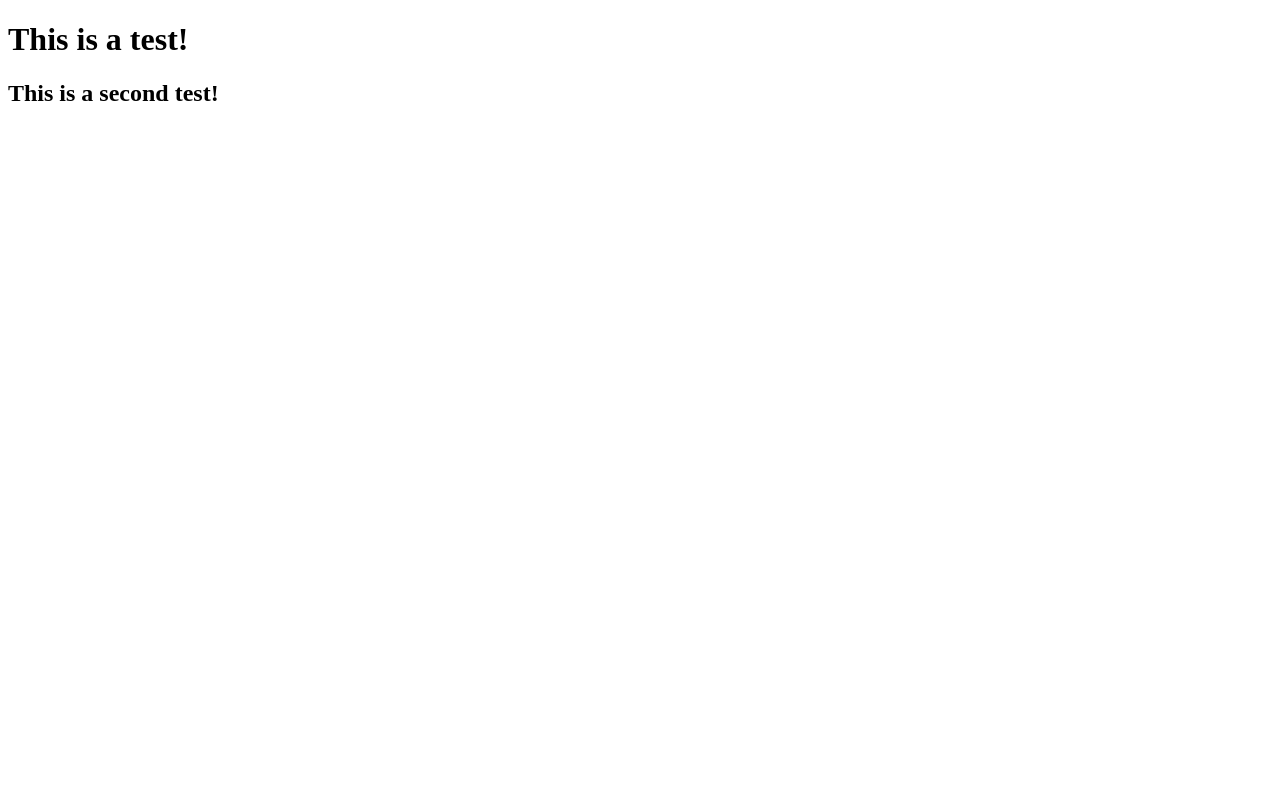
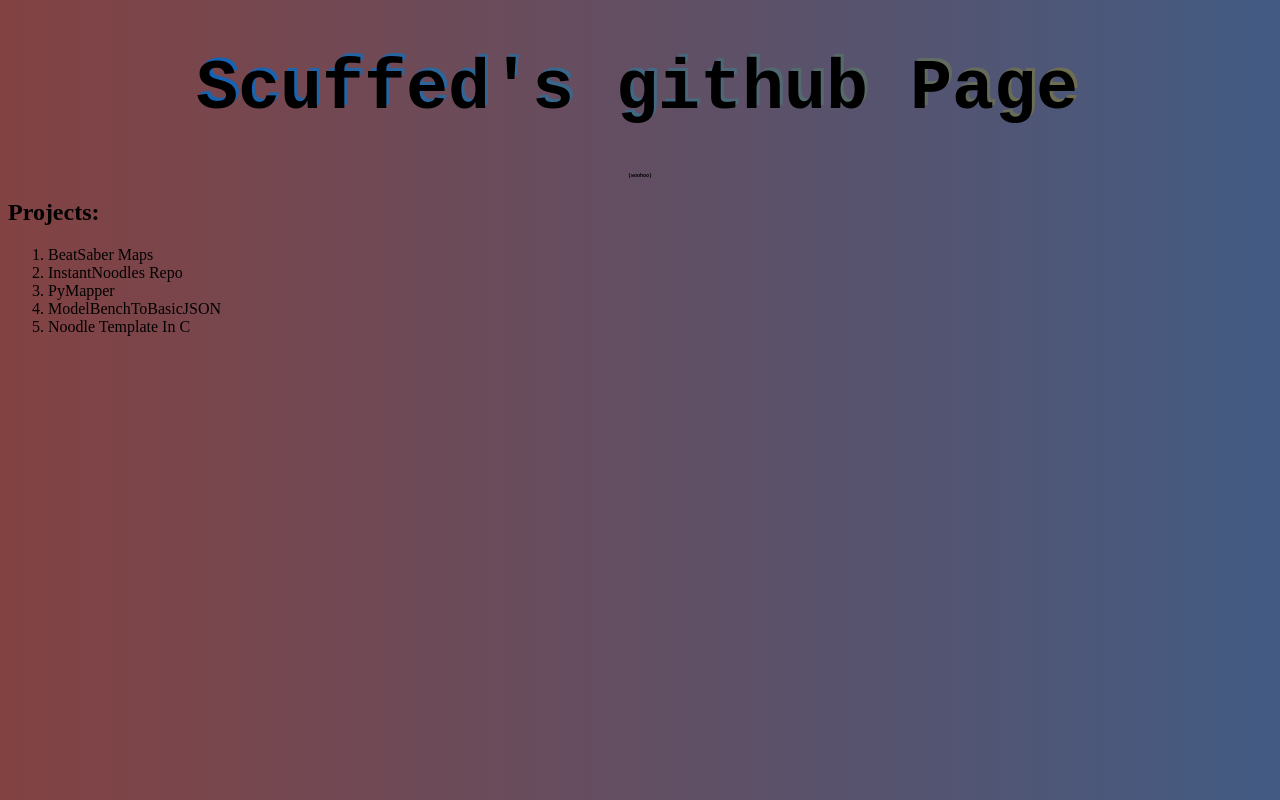
Before and after one commit to ScuffedItalian/ScuffedItalian.github.io, a plain HTML site: page index.html in a window 1280 px wide. Drawn offline with Linux system fonts and the light colour scheme.

Commit message:
Added cool stuff :sunglassemoji:

```diff
--- a/index.html
+++ b/index.html
@@ -5,9 +5,22 @@
     <meta http-equiv="X-UA-Compatible" content="IE=edge">
     <meta name="viewport" content="width=device-width, initial-scale=1.0">
     <title>Document</title>
+    <link rel="stylesheet" href="style.css">
 </head>
 <body>
-    <h1>This is a test!</h1>
-    <h2>This is a second test!</h2>
+    <h1>Scuffed's github Page</h1>
+    <h3>(woohoo)</h3>
+    <h2>Projects:</h2>
+    <ol>
+        <li>BeatSaber Maps</li>
+        <li>InstantNoodles Repo</li>
+        <li>PyMapper</li>
+        <li>ModelBenchToBasicJSON</li>
+        <li>Noodle Template In C</li>
+    </ol>
+
+
+
+    <script src="main"></script>
 </body>
 </html>
--- a/style.css
+++ b/style.css
@@ -0,0 +1,23 @@
+h1 {
+    text-align: center;
+    position: top;
+    font-family: monospace;
+    font-size: 70px;
+    color: gray;
+    text-shadow: -3px 3px black;
+    background: linear-gradient(to right, #0060cc, #837039);
+    -webkit-background-clip: text;
+    -webkit-text-fill-color: transparent;
+}
+
+h3 {
+    text-align: center;
+    position: top;
+    font-family: monospace;
+    font-size: 5px;
+}
+
+
+body {
+    background: linear-gradient(to right, #834242, #425b83);
+}
```
